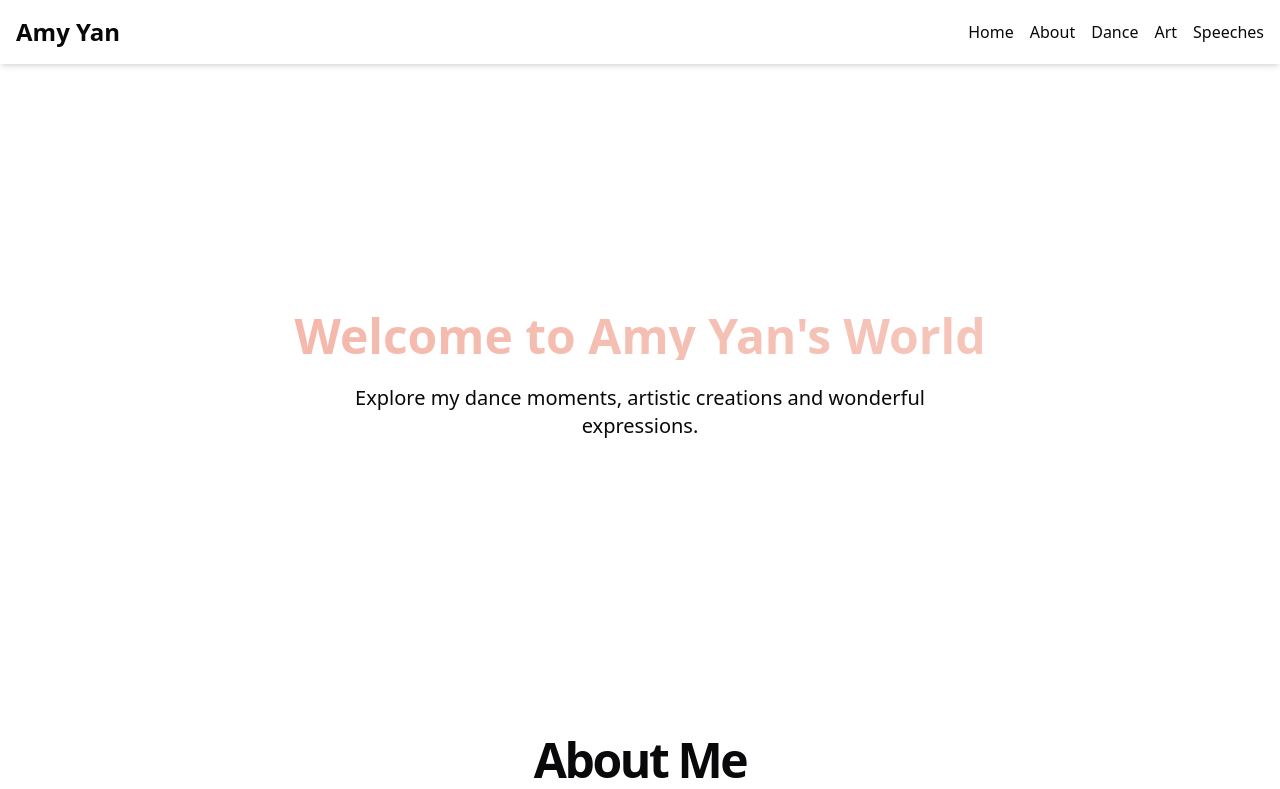
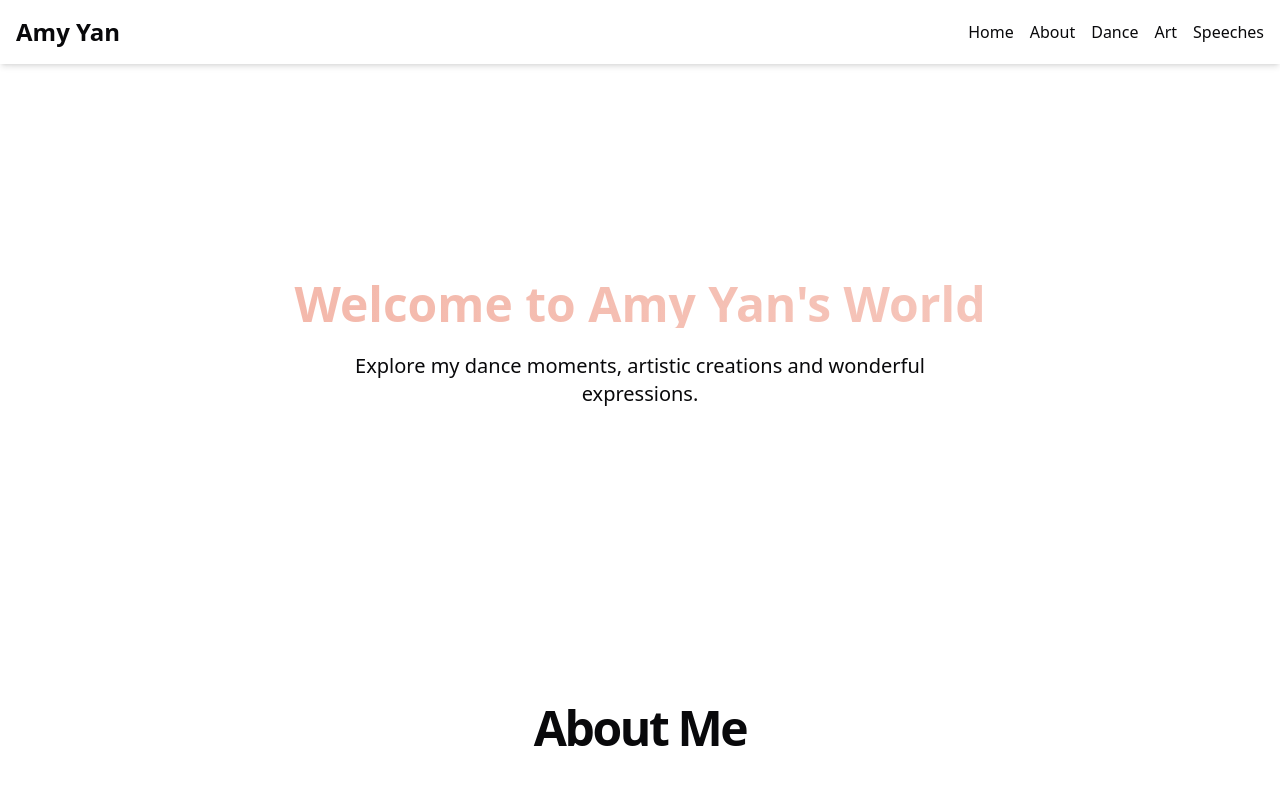
Before and after one commit to ninachenqm/amy-portfolio, a React (Vite) app: page / in a window 1280 px wide. Shown: the top 789 px of the page. Built offline with nearby package versions, Linux system fonts and the light colour scheme.

Commit message:
App.jsx: 移除了 container 和 padding，让页面组件自己控制

```diff
--- a/src/App.jsx
+++ b/src/App.jsx
@@ -1,9 +1,10 @@
+// src/App.jsx
 import React from 'react';
 import { Routes, Route } from 'react-router-dom';
 import Navbar from './components/Navbar';
 import Footer from './components/Footer';
 import HomePage from './pages/HomePage';
-import AboutPage from './pages/AboutPage';
+// import AboutPage from './pages/AboutPage'; // 不再需要导入
 import DanceGalleryPage from './pages/DanceGalleryPage';
 import ArtGalleryPage from './pages/ArtGalleryPage';
 import SpeechesPage from './pages/SpeechesPage';
@@ -12,15 +13,12 @@ function App() {
   return (
     <div className="flex flex-col min-h-screen bg-background text-foreground">
       <Navbar />
-      <main className="flex-grow container mx-auto px-4 py-8">
+      <main className="flex-grow"> {/* 移除了 container 和 padding，让页面组件自己控制 */}
         <Routes>
           <Route path="/" element={<HomePage />} />
-          <Route path="/about" element={<AboutPage />} />
           <Route path="/dance" element={<DanceGalleryPage />} />
           <Route path="/art" element={<ArtGalleryPage />} />
           <Route path="/speeches" element={<SpeechesPage />} />
-          {/* later add a 404 Page */}
-          {/* <Route path="*" element={<NotFoundPage />} /> */}
         </Routes>
       </main>
       <Footer />
```
